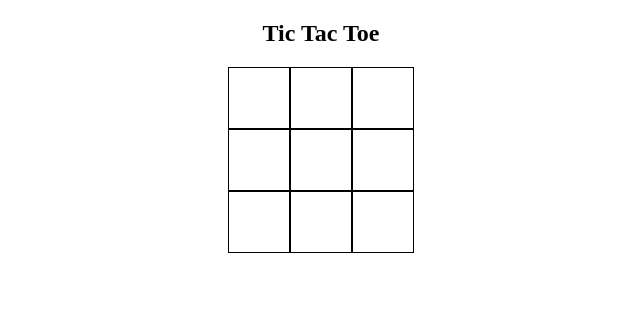
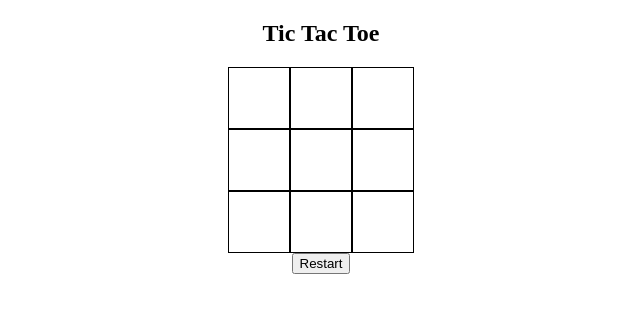
Before and after one commit to bogdanpashynskyi/tictactoe, a React app: page / in a window 1280 px wide. Shown: the top 312 px of the page, without its empty margins (319-959 px from the left). Built offline with nearby package versions, Linux system fonts and the light colour scheme; the HTML template or start-up script is replaced by a standard one.

Commit message:
restart button was added

```diff
--- a/package.json
+++ b/package.json
@@ -40,7 +40,9 @@
   },
   "dependencies": {
     "lodash": "^4.17.11",
+    "lodash.clonedeep": "^4.5.0",
     "react": "^16.8.2",
-    "react-dom": "^16.8.2"
+    "react-dom": "^16.8.2",
+    "react-lodash": "^0.1.2"
   }
 }
--- a/src/App.js
+++ b/src/App.js
@@ -1,11 +1,14 @@
 import React from 'react';
 import Board from './components/Board';
+import cloneDeep from 'lodash.clonedeep'
 
 const ROWS = 3;
 const COLUMNS = 3;
 const ROW_ARR = new Array(ROWS).fill('');
 const COLUMN_ARR = new Array(COLUMNS).fill('');
 const GRID = ROW_ARR.map(item => COLUMN_ARR.slice());
+const cloneGrid = cloneDeep(GRID);
+
 const winCombos = [
 	'012',
 	'036',
@@ -17,6 +20,10 @@ const winCombos = [
 	'246',
 ]
 
+const styles = {
+	"display": "flex",
+}
+
 class App extends React.Component {
   constructor() {
 		super();
@@ -27,7 +34,8 @@ class App extends React.Component {
 			winner: null
 		}
 
-		this.handleClick = this.handleClick.bind(this)
+		this.handleClick = this.handleClick.bind(this);
+		this.restartGame = this.restartGame.bind(this);
 	}
 
 	handleClick({ rowIndex, columnIndex }) {
@@ -98,6 +106,14 @@ class App extends React.Component {
 		return arr;
 	}
 
+	restartGame() {
+		const newGrid = cloneDeep(cloneGrid);
+		this.setState({
+			grid: newGrid,
+			winner: null,
+			currentValue: 'X' })
+	}
+
   render() {
 		const { grid } = this.state;
     return (
@@ -107,7 +123,12 @@ class App extends React.Component {
 					rows={grid}
 					onClick={this.handleClick}
 				/>
-				{ this.state.winner ? <div> Player {this.state.winner} won! </div> : ''}
+				{ this.state.winner
+				? <div>
+						<div className={styles}> Player {this.state.winner} won! </div>
+					</div>
+				: ''}
+				<button onClick={this.restartGame}> Restart </button>
       </div>
     )}
 }
```
Also changed, not shown: 2 other files (tests, documents, lock files or other folders).
